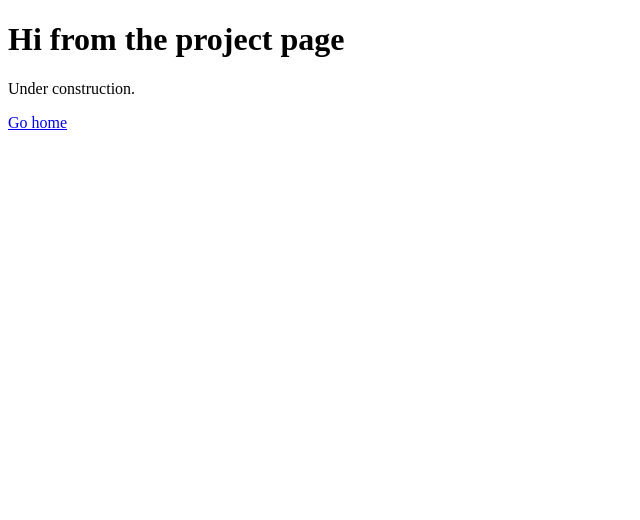
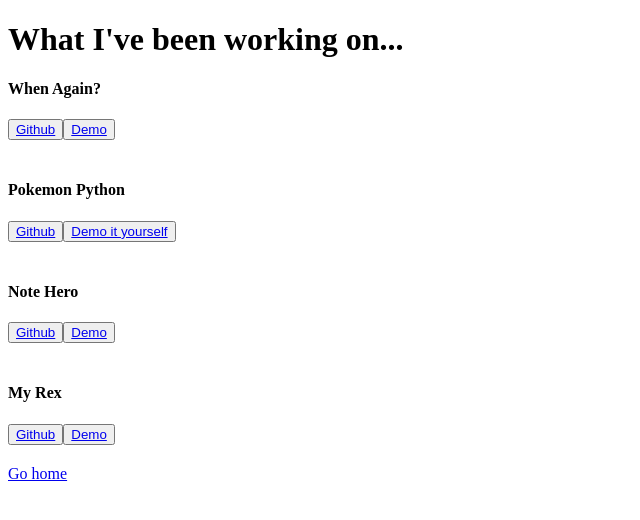
Before and after one commit to joncancode/fun-with-gatsby, a Gatsby site: page /projects in a window 1280 px wide. Shown: the whole page, without its empty margins (0-640 px from the left). Built offline with nearby package versions, Linux system fonts and the light colour scheme; Gatsby itself is replaced by a stand-in of ours.

Commit message:
add projects to projects page

```diff
--- a/src/layouts/index.css
+++ b/src/layouts/index.css
@@ -631,6 +631,7 @@
   font-family: 'American Typewriter, serif';
   font-weight: bold;
   color: #13284a;
+  text-shadow: 2.5px 2.5px 3px #6abaef;
 }
 
 .social-group:hover{
--- a/src/pages/projects.js
+++ b/src/pages/projects.js
@@ -3,10 +3,39 @@
 
 const Projects = () => (
   <div
-  style={{height: '60vh'}}
+  style={{height: '80vh'}}
   >
-    <h1 className="page-title">Hi from the project page</h1>
-    <p>Under construction.</p>
+    <h1 className="page-title">What I've been working on...</h1>
+    <div>
+    <h4>When Again?</h4>
+    <div style={{paddingBottom: '20px'}}>
+    <button><a target="_new" href="https://github.com/joncancode/remind-me/">Github</a></button>
+    <button><a target="_new" href="https://when-did-that-happen.herokuapp.com/">Demo</a></button>
+    </div>
+    </div>
+    <div>
+    <h4>Pokemon Python</h4>
+    <div style={{paddingBottom: '20px'}}>
+    <button><a target="_new" href="https://github.com/joncancode/console-adventure/">Github</a></button>
+    <button><a target="_new" href="https://github.com/joncancode/console-adventure#try-it-yourself">Demo it yourself</a></button>
+    </div>
+    </div>
+    <div>
+    <h4>Note Hero</h4>
+    <div style={{paddingBottom: '20px'}}>
+    <button><a target="_new" href="https://github.com/joncancode/flashcards/">Github</a></button>
+    <button><a target="_new" href="https://notehero.herokuapp.com/">Demo</a></button>
+    </div>
+    </div>
+    <div>
+    <h4>My Rex</h4>
+    <div style={{paddingBottom: '20px'}}>
+    <button><a target="_new" href="https://github.com/joncancode/my-rex/">Github</a></button>
+    <button><a target="_new" href="https://myrex.herokuapp.com/">Demo</a></button>
+    </div>
+    </div>
+
+
     <Link style={{marginTop: '40px'}} to="/">Go home</Link>
   </div>
 )
```
